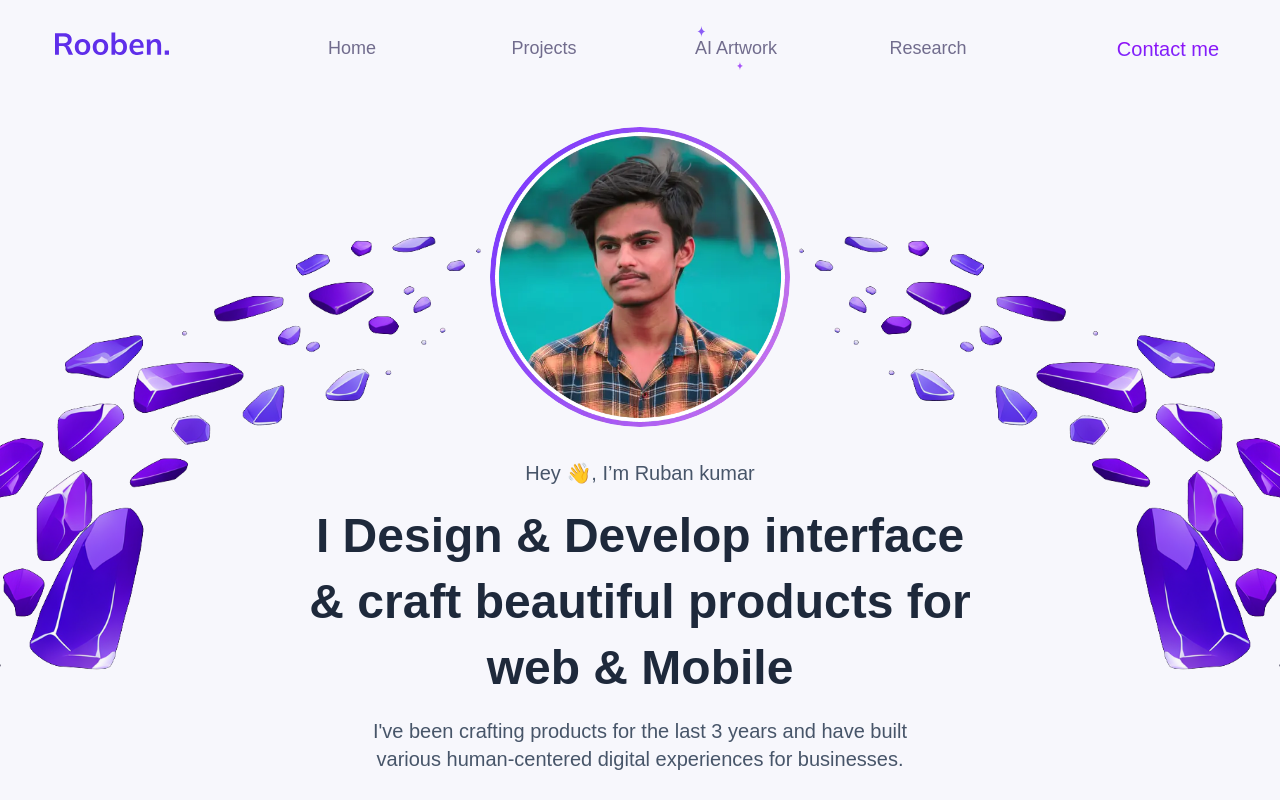
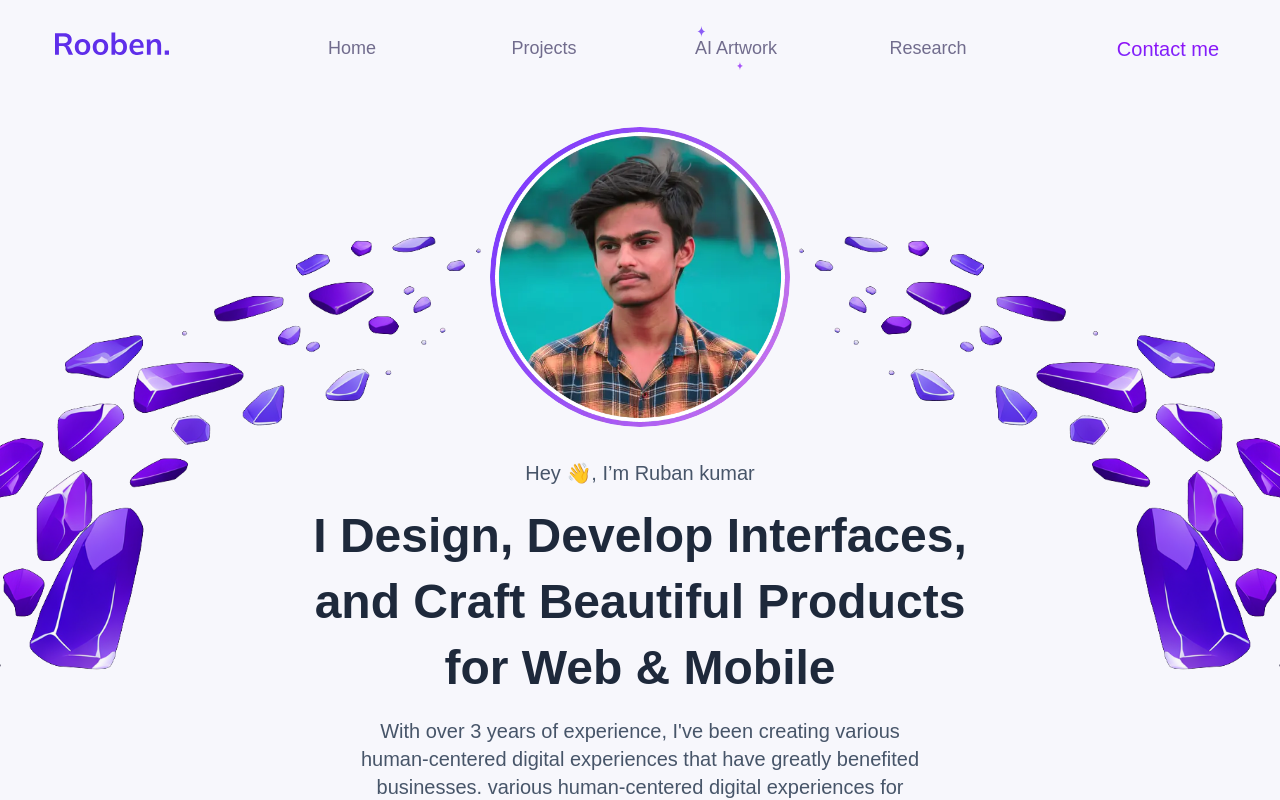
Before and after one commit to rooben-me/rooben-portfolio, a Next.js app: page / in a window 1280 px wide. Shown: the top 800 px of the page. Built offline with nearby package versions, Linux system fonts and the light colour scheme; a web font is replaced by a local one.

Commit message:
changed copy

```diff
--- a/components/Header.tsx
+++ b/components/Header.tsx
@@ -19,11 +19,13 @@ const Header = () => {
 
       <Text className="px-4 mt-8 mb-4">Hey 👋, I’m Ruban kumar</Text>
       <Title>
-        I Design & Develop interface & craft beautiful products for web & Mobile
+        I Design, Develop Interfaces, and Craft Beautiful Products for Web &
+        Mobile
       </Title>
       <Text className="mt-4">
-        I&apos;ve been crafting products for the last 3 years and have built
-        various human-centered digital experiences for businesses.
+        With over 3 years of experience, I&apos;ve been creating various
+        human-centered digital experiences that have greatly benefited
+        businesses. various human-centered digital experiences for businesses.
       </Text>
 
       <a
```
